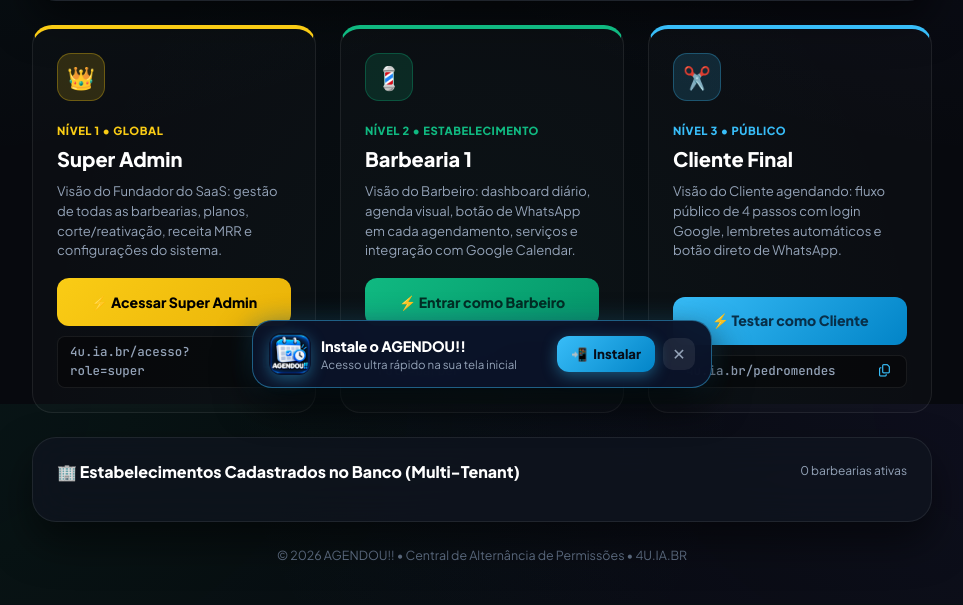
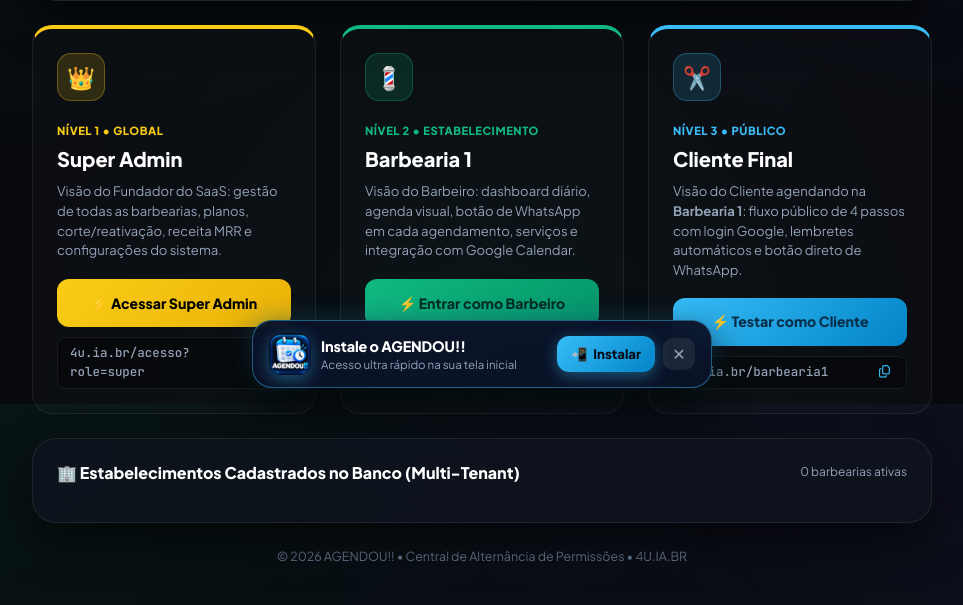
Before and after one commit to 4u-Labs/agendou, a PHP site: page /admin/switch.php in a window 1280 px wide. Shown: the part 396-1001 px from the top of the page, without its empty margins (158-1121 px from the left). Before the commit the page ends 957 px from the top, so only its background shows below. Run offline with PHP 8.4, Linux system fonts and the light colour scheme; the visitor is signed in with stand-in values (Sample User, id 1).

Commit message:
feat: default client test to barbearia1 and add direct public booking links in tenant table

```diff
--- a/admin/switch.php
+++ b/admin/switch.php
@@ -246,7 +246,11 @@ if ($roleParam === 'viking') {
 }
 
 if ($roleParam === 'client') {
-    header("Location: /app/agendou/?slug=pedromendes&test_client=1");
+    $targetTenantId = ($tenantParam > 0) ? $tenantParam : 1;
+    $stmtSlug = $pdo->prepare("SELECT slug FROM tenants WHERE id = ?");
+    $stmtSlug->execute([$targetTenantId]);
+    $clientSlug = $stmtSlug->fetchColumn() ?: 'barbearia1';
+    header("Location: /app/agendou/?slug=" . urlencode($clientSlug) . "&test_client=1");
     exit;
 }
 
@@ -582,18 +586,18 @@ if ($currentUserRole === 'superadmin') {
                         <span style="font-size: 0.7rem; font-weight: 800; text-transform: uppercase; color: var(--accent); letter-spacing: 0.05em;">Nível 3 • Público</span>
                         <h3 style="font-size: 1.25rem; font-weight: 800; color: #fff; margin: 6px 0 10px;">Cliente Final</h3>
                         <p style="font-size: 0.82rem; color: #94a3b8; line-height: 1.5; margin: 0;">
-                            Visão do Cliente agendando: fluxo público de 4 passos com login Google, lembretes automáticos e botão direto de WhatsApp.
+                            Visão do Cliente agendando na <strong>Barbearia 1</strong>: fluxo público de 4 passos com login Google, lembretes automáticos e botão direto de WhatsApp.
                         </p>
                     </div>
 
                     <div>
-                        <a href="/app/agendou/admin/switch.php?role=client" target="_blank" class="btn-access btn-client">
+                        <a href="/app/agendou/admin/switch.php?role=client&tenant=1" target="_blank" class="btn-access btn-client">
                             <span>⚡ Testar como Cliente</span>
                         </a>
 
                         <div class="url-chip">
-                            <span>4u.ia.br/pedromendes</span>
-                            <button class="btn-copy-chip" onclick="copyLink('https://4u.ia.br/pedromendes')" title="Copiar"><i class="far fa-copy"></i></button>
+                            <span>4u.ia.br/barbearia1</span>
+                            <button class="btn-copy-chip" onclick="copyLink('https://4u.ia.br/barbearia1')" title="Copiar"><i class="far fa-copy"></i></button>
                         </div>
                     </div>
                 </div>
@@ -623,9 +627,14 @@ if ($currentUserRole === 'superadmin') {
                                     <span class="badge bg-dark border border-secondary text-light" style="font-size: 0.7rem;">Plano <?= strtoupper($t['plan']) ?></span>
                                 </td>
                                 <td style="padding: 12px 8px; vertical-align: middle; text-align: right;">
-                                    <a href="/app/agendou/admin/switch.php?role=barber&tenant=<?= $t['id'] ?>" class="btn btn-sm btn-outline-success rounded-pill px-3 py-1" style="font-weight: 700; font-size: 0.75rem;">
-                                        👁️ Acessar como <?= htmlspecialchars($t['name']) ?>
-                                    </a>
+                                    <div style="display: flex; gap: 8px; justify-content: flex-end; flex-wrap: wrap;">
+                                        <a href="/app/agendou/admin/switch.php?role=client&tenant=<?= $t['id'] ?>" target="_blank" class="btn btn-sm btn-outline-info rounded-pill px-3 py-1" style="font-weight: 700; font-size: 0.75rem;">
+                                            ✂️ Testar Agendamento
+                                        </a>
+                                        <a href="/app/agendou/admin/switch.php?role=barber&tenant=<?= $t['id'] ?>" class="btn btn-sm btn-outline-success rounded-pill px-3 py-1" style="font-weight: 700; font-size: 0.75rem;">
+                                            👁️ Painel Admin
+                                        </a>
+                                    </div>
                                 </td>
                             </tr>
                         <?php endforeach; ?>
```
